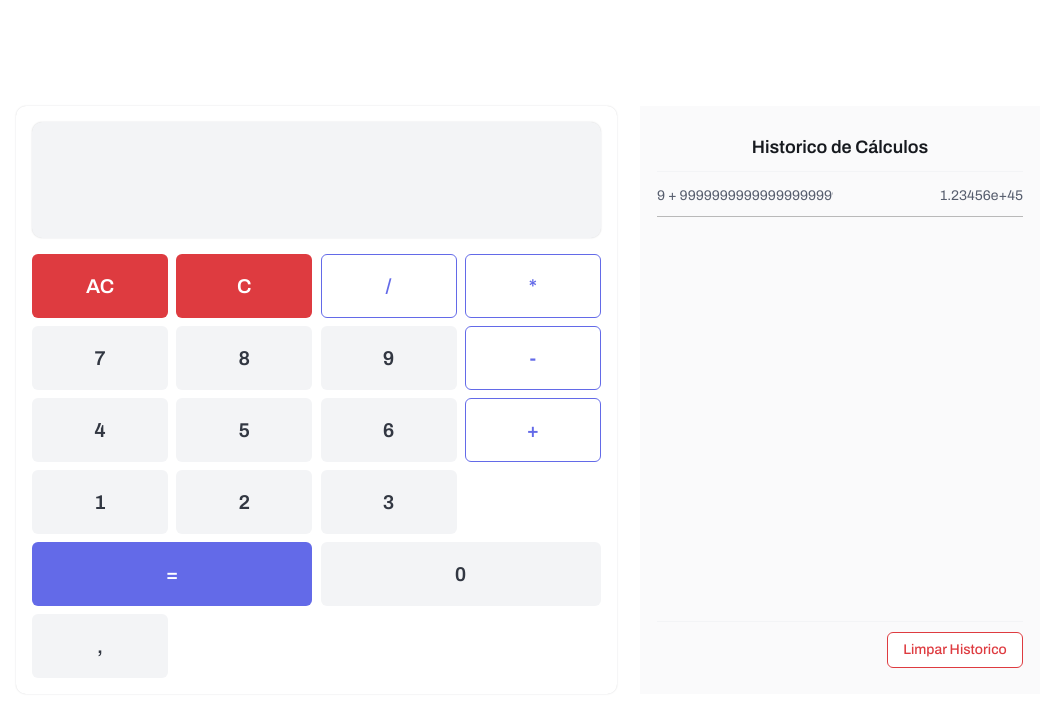
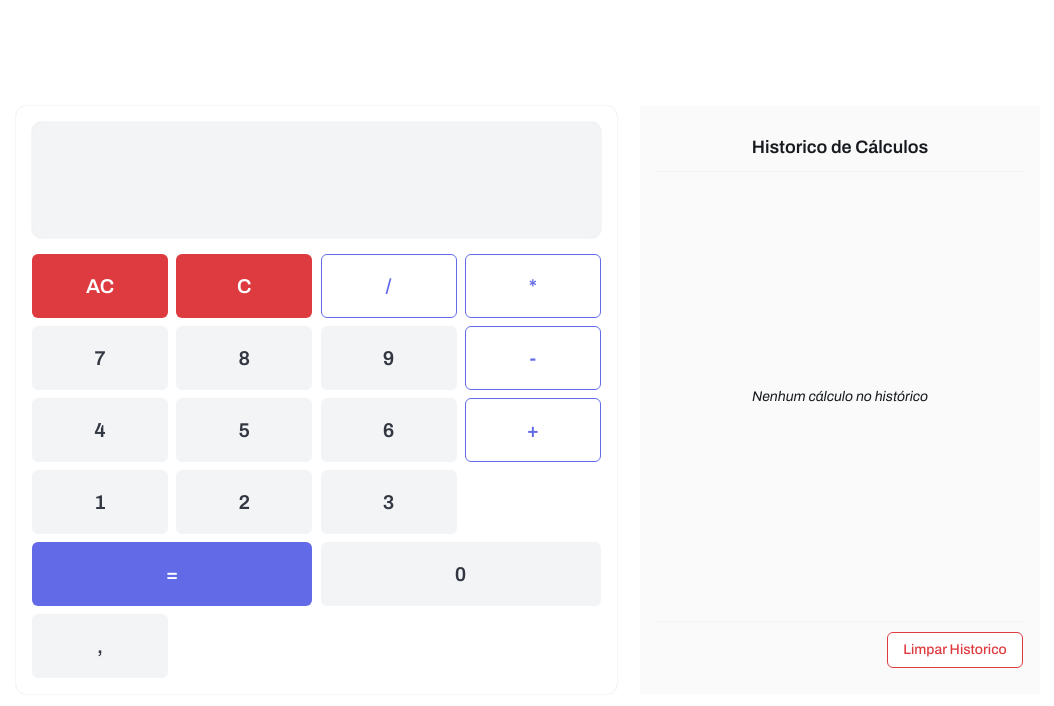
Before and after one commit to bruno-devLearn/react, a React (Vite) app in the folder aula006/calculator/: page / in a window 1280 px wide. Shown: the top 706 px of the page, without its empty margins (112-1166 px from the left). Built offline with nearby package versions, Linux system fonts and the light colour scheme.

Commit message:
historico da calculadora

```diff
--- a/aula006/calculator/src/components/calculator/components/Display.jsx
+++ b/aula006/calculator/src/components/calculator/components/Display.jsx
@@ -15,7 +15,6 @@ export function Display() {
             const allowedKeys = "0123456789+-*/,";
             const specialKeys = ["Backspace", "Delete", "Enter", "="];
             const lastChar = inputValue[inputValue.length - 1];
-            //todo: colocar lastChar se for uma operação como um estado
 
             if (allowedKeys.includes(e.key)) {
                 if (
--- a/aula006/calculator/src/components/history/History.jsx
+++ b/aula006/calculator/src/components/history/History.jsx
@@ -1,17 +1,22 @@
+import { useStore } from "../../js/Store";
 import { Calculations } from "./components/Calculations";
 import { Empty } from "./components/Empty";
 
 export function History() {
+    const { history, clearHistory } = useStore();
+
     return (
         <div className="history">
             <div className="title">
                 <h2>Historico de Cálculos</h2>
             </div>
             <div className="content">
-                <Calculations />
+                {history.length === 0 ? <Empty /> : <Calculations />}
             </div>
             <div className="clear-div">
-                <button className="clear">Limpar Historico</button>
+                <button className="clear" onClick={() => clearHistory()}>
+                    Limpar Historico
+                </button>
             </div>
         </div>
     );
--- a/aula006/calculator/src/components/history/components/Calculations.jsx
+++ b/aula006/calculator/src/components/history/components/Calculations.jsx
@@ -1,12 +1,16 @@
+import { useStore } from "../../../js/Store";
+
 export function Calculations() {
+    const { history } = useStore();
+
     return (
         <div className="calculations">
-            <div className="calc-div">
-                <div className="calc">
-                    9 + 9999999999999999999999999999999999999999
+            {history.map((calc, index) => (
+                <div className="calc-div" key={index}>
+                    <div className="calc">{calc.calculo}</div>
+                    <div className="result">{calc.resultado}</div>
                 </div>
-                <div className="result">1.23456e+45</div>
-            </div>
+            ))}
         </div>
     );
 }
--- a/aula006/calculator/src/js/Store.js
+++ b/aula006/calculator/src/js/Store.js
@@ -2,23 +2,19 @@ import { create } from "zustand";
 
 export const useStore = create((set) => ({
     inputValue: "",
+    history: [],
     changeInputValue: (value) => formated(value, set),
-    calculateValue: (value) => calculate(value),
+    calculateValue: (value) => calculate(value, set),
+    clearHistory: () => set({ history: [] }),
 }));
 
 function formated(value, set) {
-    if (
-        value === "número inválido" ||
-        value === "número infinito" ||
-        value === "número muito grande"
-    ) {
-        set({ inputValue: "" });
-    } else if (String(value).length < 47) {
+    if (String(value).length < 47) {
         set({ inputValue: String(value) });
     }
 }
 
-function calculate(value) {
+function calculate(value, set) {
     const sanitized = value
         .replace(/(\d)\.(?=(\d{3})+(\D|$))/g, "$1") // remove pontos que são separadores de milhar
         .replace(/,/g, ".") // vírgula → ponto decimal
@@ -44,5 +40,9 @@ function calculate(value) {
         return "número muito grande";
     }
 
-    return result.toLocaleString("pt-BR");
+    set((state) => ({
+        history: [...state.history, { calculo: sanitized, resultado: result }],
+    }));
+
+    return result;
 }
```
